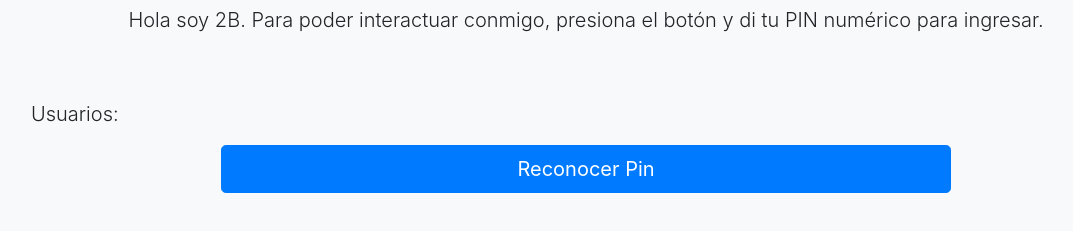
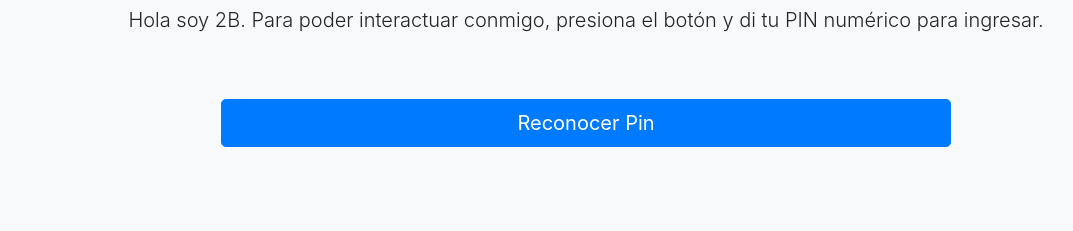
Before and after one commit to AlorenzoPorras/etsamenVoice-tessa, a plain HTML site: page index.html in a window 1280 px wide. Shown: the part 89-320 px from the top of the page, without its empty margins (54-1127 px from the left). Drawn offline with nearby package versions, Linux system fonts and the light colour scheme.

Commit message:
nousersx2

```diff
--- a/index.html
+++ b/index.html
@@ -15,8 +15,6 @@
             <h2>Autenticación por Voz</h2>
             <p class="lead" id="promptText">Hola soy 2B. Para poder interactuar conmigo, presiona el botón y di tu PIN para ingresar.</p>
         </div>
-
-            <p class="lead" id="promptText">Usuarios:</p>
 
         <div class="row justify-content-center">
             <div class="col-md-8 order-md-1">
```
